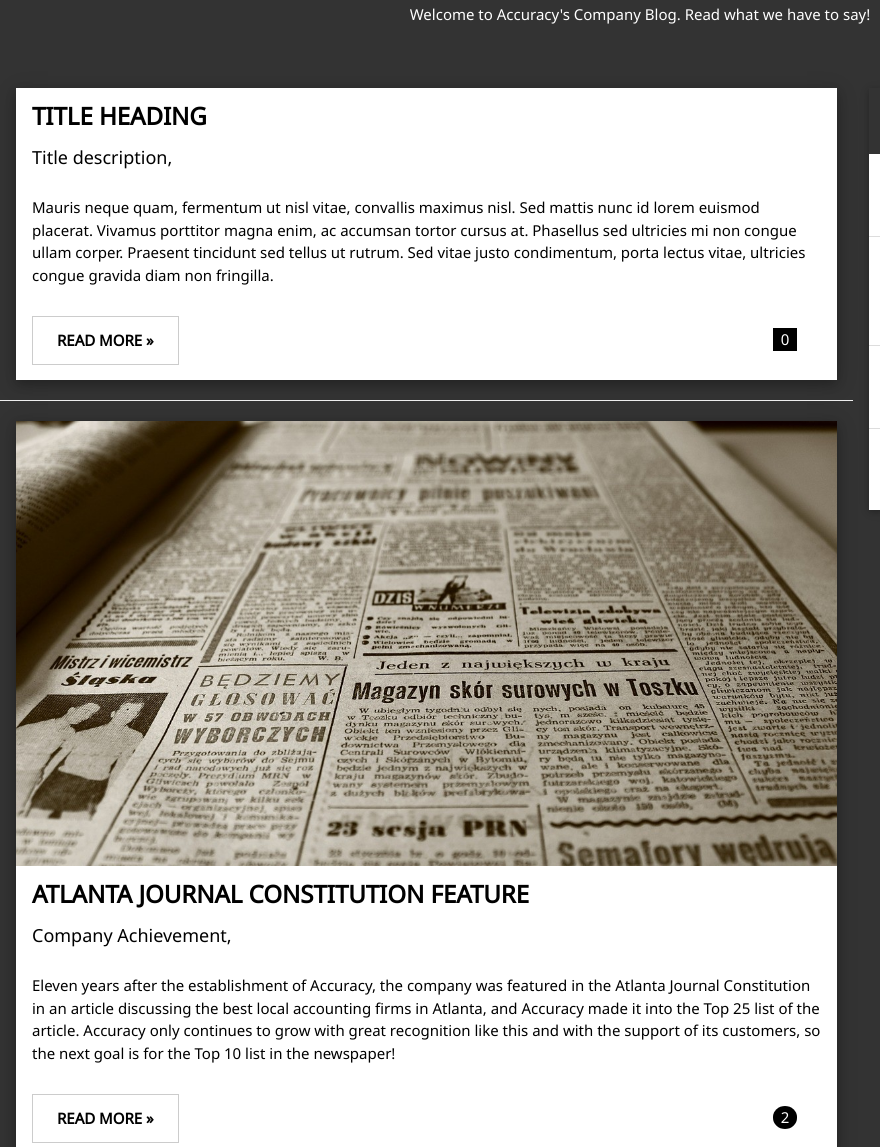
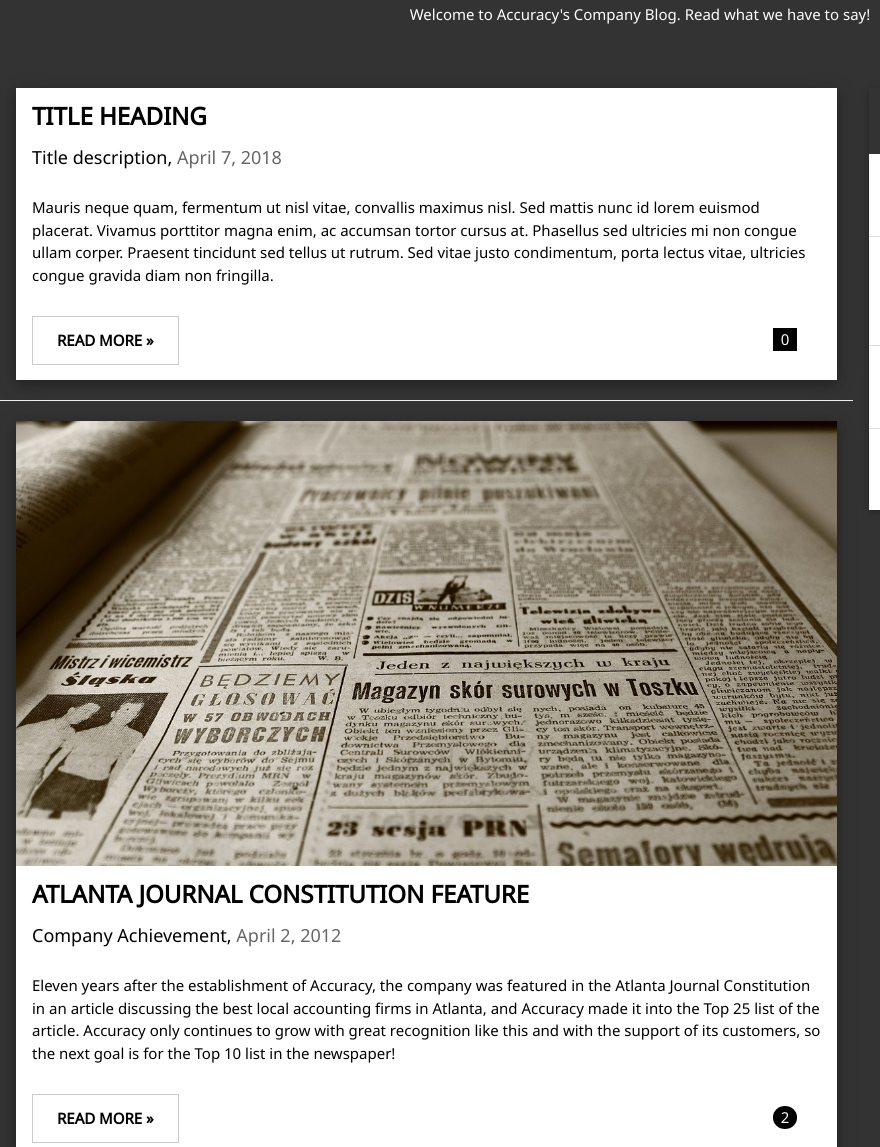
Before and after one commit to accuracy029/accuracy029.github.io, a plain HTML site: page newsPage.html in a window 1280 px wide. Shown: the part 174-1321 px from the top of the page, 0-880 px from the left. Drawn offline with nearby package versions, Linux system fonts and the light colour scheme.

Commit message:
Add files via upload

```diff
--- a/newsPage.html
+++ b/newsPage.html
@@ -143,7 +143,7 @@ and is wrapped around the whole page content, except for the footer in this exam
     <!-- <img src="newsAtlantaConstitution.jpg" alt="Nature" style="width:100%"> -->
     <div class="w3-container">
       <h3><b style="color: black;">TITLE HEADING</b></h3>
-      <h5 style="color: black;">Title description, <span class="w3-opacity">April 7, 2018</span></h5>
+      <h5 style="color: black;">Title description, <span style="color: black;" class="w3-opacity">April 7, 2018</span></h5>
     </div>
 
     <div class="w3-container">
@@ -166,7 +166,7 @@ and is wrapped around the whole page content, except for the footer in this exam
   <img src="newsAtlantaConstitution.jpg" alt="Norway" style="width:100%">
     <div class="w3-container">
       <h3><b style="color: black;">ATLANTA JOURNAL CONSTITUTION FEATURE</b></h3>
-      <h5 style="color: black;">Company Achievement, <span class="w3-opacity">April 2, 2012</span></h5>
+      <h5 style="color: black;">Company Achievement, <span style="color: black;" class="w3-opacity">April 2, 2012</span></h5>
     </div>
 
     <div class="w3-container">
```
